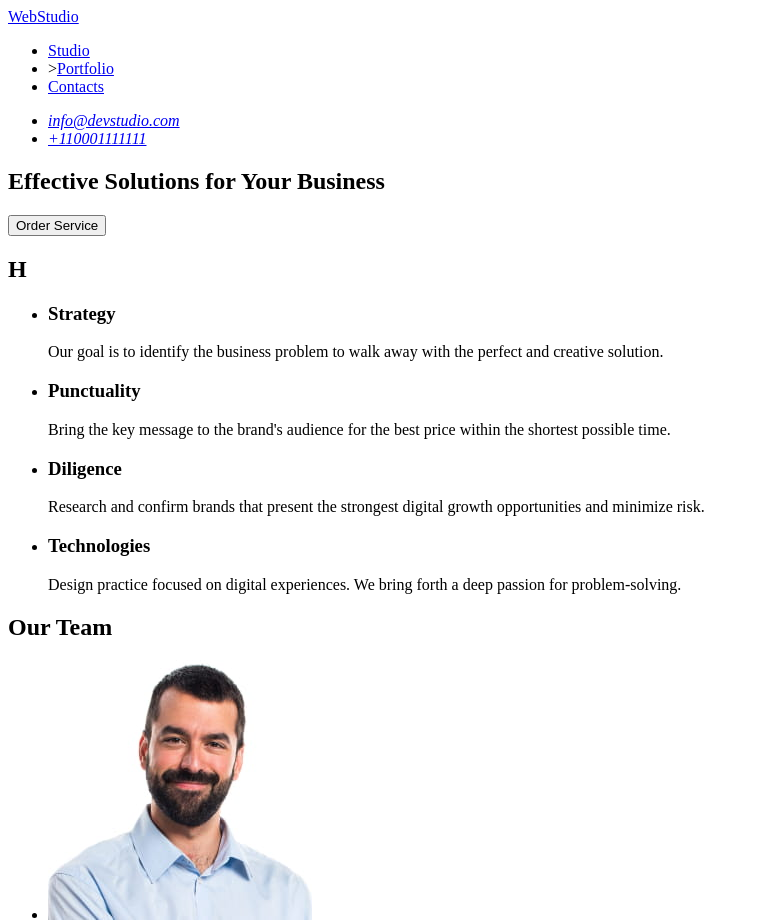
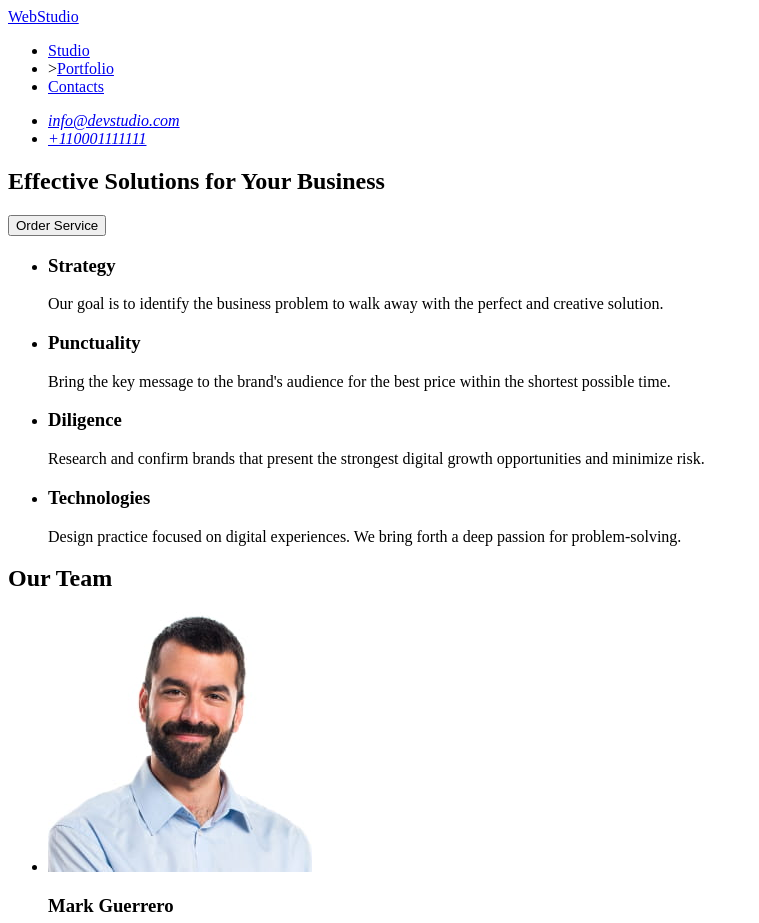
Before and after one commit to Anastasiia-ai/goit-markup-hw-01, a plain HTML site: page index.html in a window 1280 px wide. Shown: the top 923 px of the page, without its empty margins (0-759 px from the left). Drawn offline with Linux system fonts and the light colour scheme.

```diff
--- a/index.html
+++ b/index.html
@@ -30,7 +30,7 @@
                 <button type="button">Order Service</button>
         </section>
         <section>
-            <h2>H</h2>
+            <h2 hidden>H</h2>
             <ul>
                 <li><h3>Strategy</h3><p>Our goal is to identify the business problem to walk away with the perfect and creative solution.</p></li>
                 <li><h3>Punctuality</h3><p>Bring the key message to the brand's audience for the best price within the shortest possible time.</p></li>
```
Also changed, not shown: 1 other file.
